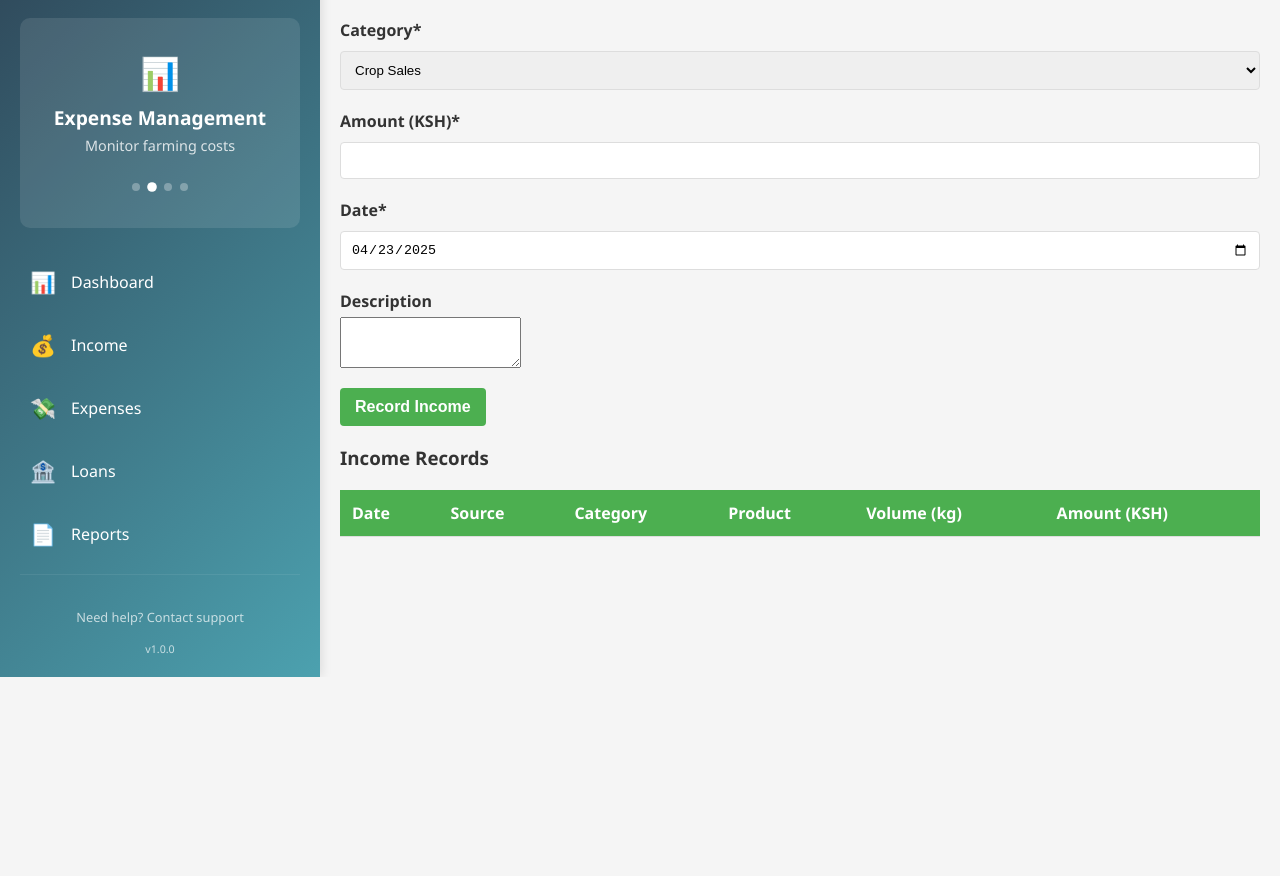
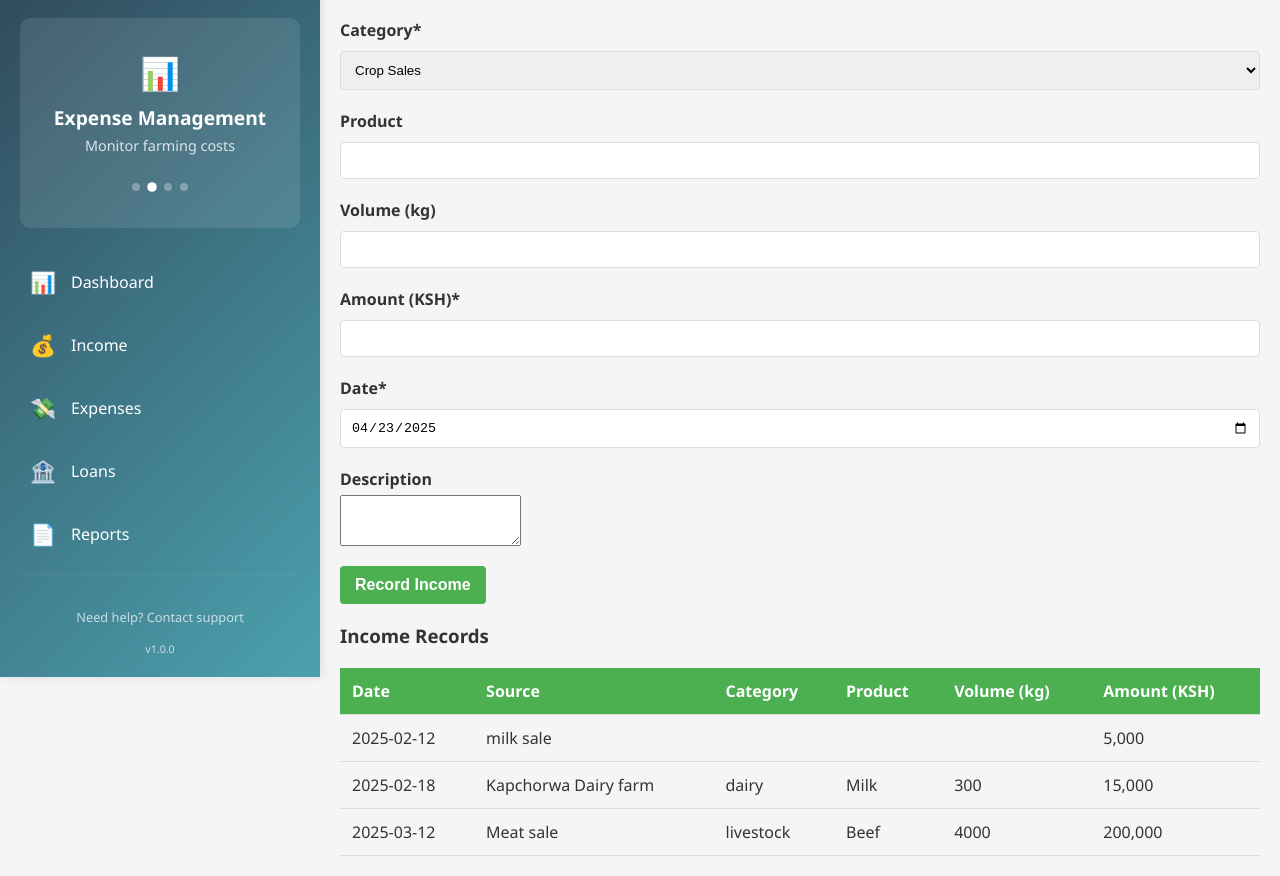
Before and after one commit to kipDstar/AgriFiMa-, a React (Create React App) app: page /income in a window 1280 px wide. Shown: the part 163-1039 px from the top of the page. Before the commit the page ends 840 px from the top, so only its background shows below. Built offline with nearby package versions, Linux system fonts and the light colour scheme; data requests are answered from the project's data file; the HTML template or start-up script is replaced by a standard one.

Commit message:
Fixed the income submit bug, fully working project, missing functionality to delete items in expenses and incomes and transaction button functionality

```diff
--- a/db.json
+++ b/db.json
@@ -1,5 +1,36 @@
 {
-  "incomes": [],
+  "incomes": [
+    {
+      "source": "milk sale",
+      "amount": 5000,
+      "date": "2025-02-12",
+      "description": "dairy",
+      "id": 1745426590547,
+      "timestamp": "2025-04-23T16:43:10.547Z"
+    },
+    {
+      "source": "Kapchorwa Dairy farm",
+      "amount": 15000,
+      "date": "2025-02-18",
+      "description": "Milk was sold @50 litre",
+      "category": "dairy",
+      "product": "Milk",
+      "volume": 300,
+      "id": 1745426901757,
+      "timestamp": "2025-04-23T16:48:21.757Z"
+    },
+    {
+      "source": "Meat sale",
+      "amount": 200000,
+      "date": "2025-03-12",
+      "description": "from slaughtered Zebu at Kapchorwa farm",
+      "category": "livestock",
+      "product": "Beef",
+      "volume": 4000,
+      "id": 1745427031806,
+      "timestamp": "2025-04-23T16:50:31.806Z"
+    }
+  ],
   "expenses": [
     {
       "item": "seeds",
--- a/src/components/income/IncomeForm.jsx
+++ b/src/components/income/IncomeForm.jsx
@@ -1,11 +1,12 @@
-// 5. FINALLY, the corrected IncomeForm.jsx with guaranteed working submission
 import React, { useState } from 'react';
-import categories  from '../../utilis/categories';
+import categories from '../../utilis/categories';
 
-const IncomeForm = ({ onSubmit }) => {
-  const [income, setIncome] = useState({
+const IncomeForm = ({ onSubmit, income: initialIncome, onChange: onInputChange }) => {
+  const [income, setIncome] = useState(initialIncome || {
     source: '',
     category: 'crop',
+    product: '', // New field
+    volume: '',   // New field
     amount: '',
     date: new Date().toISOString().split('T')[0],
     description: ''
@@ -14,44 +15,51 @@ const IncomeForm = ({ onSubmit }) => {
   const handleChange = (e) => {
     const { name, value } = e.target;
     setIncome(prev => ({ ...prev, [name]: value }));
+    if (onInputChange) {
+      onInputChange(e);
+    }
   };
 
   const handleSubmit = (e) => {
-    // First check if we received an event object
     if (e && e.preventDefault) {
       e.preventDefault();
     }
 
-    // Validate required fields
-    if (!income.source || !income.amount || !income.date) {
-      alert('Please fill all required fields');
+    if (!income.source || !income.amount || !income.date || !income.category) {
+      alert('Please fill all required fields (Source, Category, Amount, Date)');
       return;
     }
 
-    // Convert amount to number
     const amountValue = parseFloat(income.amount);
     if (isNaN(amountValue) || amountValue <= 0) {
       alert('Please enter a valid amount');
       return;
     }
 
-    // Prepare submission data
+    // Ensure volume is a number if entered
+    const volumeValue = income.volume ? parseFloat(income.volume) : '';
+    if (income.volume && (isNaN(volumeValue) || volumeValue < 0)) {
+      alert('Please enter a valid volume');
+      return;
+    }
+
     const submissionData = {
       ...income,
       amount: amountValue,
+      volume: volumeValue, // Include volume in submission
       id: Date.now(),
       timestamp: new Date().toISOString()
     };
 
-    // Call the onSubmit prop
     if (onSubmit && typeof onSubmit === 'function') {
-      onSubmit(submissionData);
+      onSubmit(e, submissionData);
     }
 
-    // Reset form
     setIncome({
       source: '',
       category: 'crop',
+      product: '',
+      volume: '',
       amount: '',
       date: new Date().toISOString().split('T')[0],
       description: ''
@@ -85,6 +93,30 @@ const IncomeForm = ({ onSubmit }) => {
             </option>
           ))}
         </select>
+      </div>
+
+      {/* New Product Input */}
+      <div className="form-group">
+        <label>Product</label>
+        <input
+          type="text"
+          name="product"
+          value={income.product}
+          onChange={handleChange}
+        />
+      </div>
+
+      {/* New Volume (kg) Input */}
+      <div className="form-group">
+        <label>Volume (kg)</label>
+        <input
+          type="number"
+          name="volume"
+          value={income.volume}
+          onChange={handleChange}
+          min="0"
+          step="0.01"
+        />
       </div>
 
       <div className="form-group">
--- a/src/components/income/IncomePage.jsx
+++ b/src/components/income/IncomePage.jsx
@@ -12,11 +12,10 @@ const IncomePage = () => {
     description: ''
   });
 
-  const handleSubmit = (e) => {
+  const handleIncomeSubmit = (e, submittedIncome) => { // Receive 'e' as the first argument
     e.preventDefault();
     addIncome({
-      ...newIncome,
-      amount: parseFloat(newIncome.amount),
+      ...submittedIncome, // Use the submitted data
       id: Date.now()
     });
     setNewIncome({
@@ -38,7 +37,7 @@ const IncomePage = () => {
       <IncomeForm
         income={newIncome}
         onChange={handleChange}
-        onSubmit={handleSubmit}
+        onSubmit={handleIncomeSubmit}
       />
       <IncomeList incomes={incomes} />
     </div>
@@ -46,5 +45,4 @@ const IncomePage = () => {
 };
 
 export default IncomePage;
-// This component manages the income tracking functionality.
-// It includes a form for adding new income sources and a list to display existing incomes.
+// This component is responsible for rendering the income tracking page.
```
